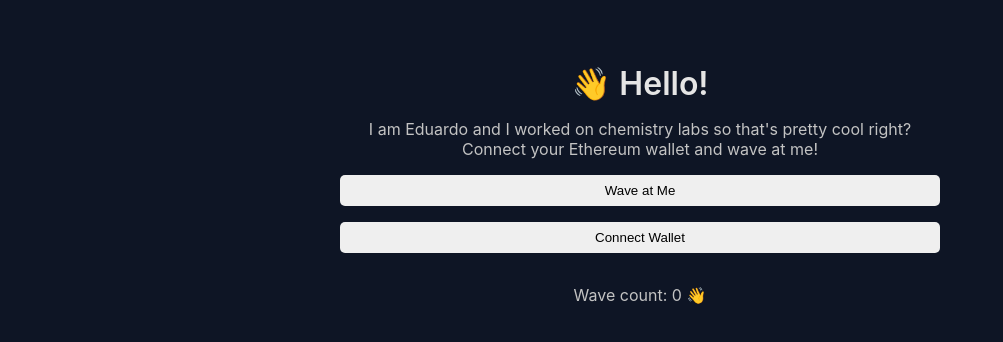
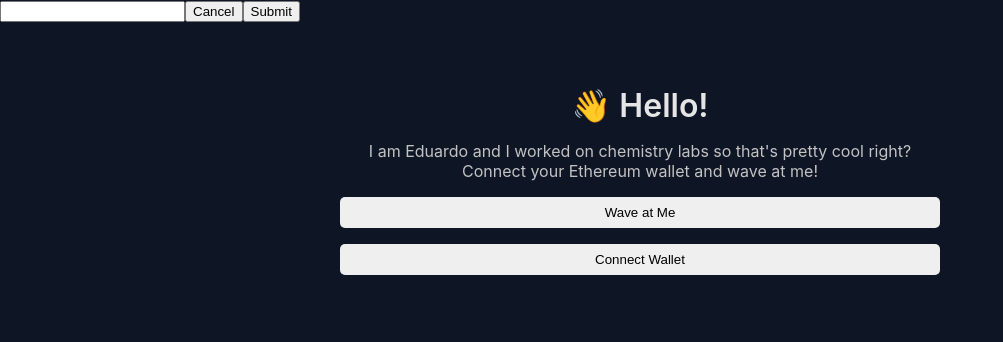
Before and after one commit to eduwr/waveportal-client, a React (Vite) app: page / in a window 1280 px wide. Both pictures are taken after a click on the button "Wave at Me". Shown: the top 342 px of the page, without its empty margins (0-1003 px from the left). Built offline with nearby package versions, Linux system fonts and the light colour scheme.

Commit message:
create wave context

```diff
--- a/src/App.jsx
+++ b/src/App.jsx
@@ -1,21 +1,22 @@
 import React, {useEffect, useState} from "react";
 import { ethers } from "ethers";
 import './App.css';
-import abi from "./utils/WavePortal.json";
+import {WaveProvider, useWave} from './WaveContext';
 
-export default function App() {
-  const contractAddress = "0xDC29182a1F36565436ea9a8d0E5F2157671f2B73";
-  const contractABI = abi.abi
 
-  /*
-  * Just a state variable we use to store our user's public wallet.
-  */
+
+
+function App() {
+
   const [currentAccount, setCurrentAccount] = useState("");
-  const [waveCount , setWaveCount] = useState(0);
+  const [allWaves , setAllWaves] = useState([]);
 
-  /**
-  * Implement your connectWallet method here
-  */
+  const {contractAddress, contractABI, handleWaves } = useWave()
+
+  console.log({
+    contractAddress, contractABI, handleWaves
+  })
+
   const connectWallet = async () => {
     try {
       const { ethereum } = window;
@@ -41,9 +42,10 @@
       if (!ethereum) {
         console.log("Make sure you have metamask!");
         return;
-      } else {
+      }
+
       console.log("We have the ethereum object", ethereum);
-      }
+
 
       /*
       * Check if we're authorized to access the user's wallet
@@ -54,42 +56,48 @@
         const account = accounts[0];
         console.log("Found an authorized account:", account);
         setCurrentAccount(account)
-      } else {
+        getAllWaves()
+        return;
+      }
+
       console.log("No authorized account found")
-      }
+
     } catch (error) {
       console.log(error);
     }
 
   }
 
-  const getWaveCount = async () => {
+  const getAllWaves = async () => {
     try {
       const { ethereum } = window;
-
       if (ethereum) {
         const provider = new ethers.providers.Web3Provider(ethereum);
         const signer = provider.getSigner();
         const wavePortalContract = new ethers.Contract(contractAddress, contractABI, signer);
 
-        let count = await wavePortalContract.getTotalWaves();
-        console.log("Retrieved total wave count...", count.toNumber());
+        const waves = await wavePortalContract.getAllWaves();
 
-        setWaveCount(count.toNumber())
+        let wavesCleaned = [];
+        waves.forEach(wave => {
+          wavesCleaned.push({
+            address: wave.waver,
+            timestamp: new Date(wave.timestamp * 1000),
+            message: wave.message
+          });
+        });
+
+        setAllWaves(wavesCleaned);
       } else {
-        console.log("Ethereum object doesn't exist!");
+        console.log("Ethereum object doesn't exist!")
       }
     } catch (error) {
       console.log(error);
     }
   }
 
-  /*
-  * This runs our function when the page loads.
-  */
   useEffect(() => {
       checkIfWalletIsConnected();
-    getWaveCount()
   }, [])
 
 
@@ -128,8 +136,8 @@
   }
 
   return (
+
       <div className="mainContainer">
-
         <div className="dataContainer">
           <div className="header">
           👋 Hello!
@@ -139,7 +147,7 @@
           I am Eduardo and I worked on chemistry labs so that's pretty cool right? Connect your Ethereum wallet and wave at me!
           </div>
 
-        <button className="waveButton" onClick={wave}>
+          <button className="waveButton" onClick={handleWaves}>
             Wave at Me
           </button>
           {!currentAccount && (
@@ -148,11 +156,25 @@
             </button>)
           }
 
-        <div className="bio">
-          <p>Wave count: {waveCount} 👋</p>
-        </div>
+           {allWaves.map((wave, index) => {
+            return (
+              <div key={index} style={{ backgroundColor: "OldLace", marginTop: "16px", padding: "8px" }}>
+                <div>Address: {wave.address}</div>
+                <div>Time: {wave.timestamp.toString()}</div>
+                <div>Message: {wave.message}</div>
+              </div>)
+          })}
         </div>
 
       </div>
+
   );
 }
+
+export default function Wrapper() {
+  return (
+    <WaveProvider>
+      <App />
+    </WaveProvider>
+  )
+}
--- /dev/null
+++ b/src/WaveContext.jsx
@@ -0,0 +1,90 @@
+import {createContext, useContext} from "react";
+import React, {useState} from "react";
+import { ethers } from "ethers";
+import './App.css';
+import abi from "./utils/WavePortal.json";
+
+
+const WaveContext = createContext({});
+
+export const WaveProvider = ({children}) => {
+  const contractABI = abi.abi;
+  const contractAddress = "0xe0DD3f25fb0BBB48cCE245219E595f6260F0A10D";
+
+  const [waveMessage, setWaveMessage] = useState("");
+  const [showWaveDialog, setShowWaveDialog] = useState(false);
+
+
+  const wave = async () => {
+    try {
+      const { ethereum } = window;
+
+      if(!ethereum) {
+        console.log("Ethereum object doesn't exist!");
+        return;
+      }
+
+      const provider = new ethers.providers.Web3Provider(ethereum);
+      const signer = provider.getSigner();
+      const wavePortalContract = new ethers.Contract(contractAddress, contractABI, signer);
+
+      /*
+      * Execute the actual wave from your smart contract
+      */
+      const waveTxn = await wavePortalContract.wave(waveMessage);
+      console.log("Mining...", waveTxn.hash);
+
+      await waveTxn.wait();
+      console.log("Mined -- ", waveTxn.hash);
+
+    } catch (error) {
+      console.log(error);
+    }
+  }
+
+  const handleWaves = () => {
+    console.log("HANDLING WAVES")
+    return setShowWaveDialog(true);
+  }
+
+  return (
+    <WaveContext.Provider
+      value={{
+        contractABI,
+        contractAddress,
+        handleWaves
+    }}>
+      { showWaveDialog && (
+        <div>
+          <input
+            onChange={e => setWaveMessage(e.target.value)}
+          />
+          <button
+            type="button"
+            onClick={e => setShowWaveDialog(false)}
+          >
+            Cancel
+          </button>
+          <button
+            type="button"
+            onClick={wave}
+          >
+            Submit
+          </button>
+        </div>
+        )
+      }
+      {children}
+    </WaveContext.Provider>
+  )
+}
+
+export const useWave = () => {
+  const context = useContext(WaveContext);
+
+  if(!context) {
+    throw new Error("useWave must be within a WaveProvider!")
+  }
+
+  return context;
+}
```
Also changed, not shown: src/utils/WavePortal.json (+64 -3 lines). Lines whose indentation alone changed are shown as unchanged.
